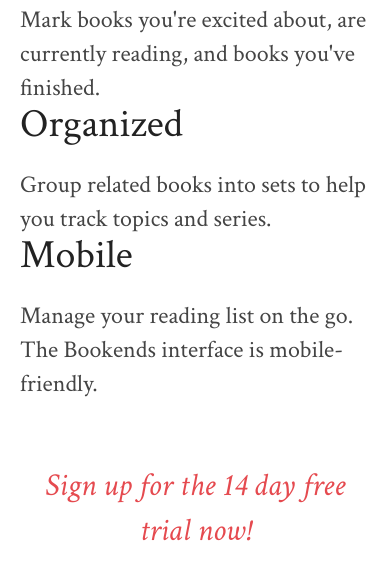
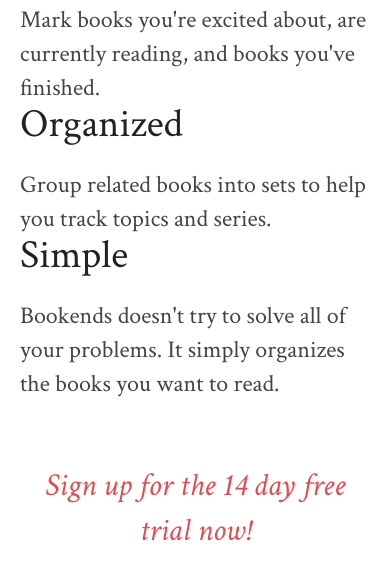
Before and after one commit to billjedi/bookends, a Flask app: page / in a window 390 px wide; the page is wider, and only the part inside the window is pictured. Shown: the part 761-1341 px from the top of that part. Run offline with Flask 2, Linux system fonts and the light colour scheme; parts of the project's set-up code (start-up, migrations or seed data) failed here and were passed over.

Commit message:
Change the 'mobile' feature to 'simple'

```diff
--- a/bookends/templates/home_index.html
+++ b/bookends/templates/home_index.html
@@ -38,8 +38,8 @@
         </div>
 
         <div class="grid-33">
-            <h2>Mobile</h2>
-            <p>Manage your reading list on the go. The Bookends interface is mobile-friendly.</p>
+            <h2>Simple</h2>
+            <p>Bookends doesn't try to solve all of your problems. It simply organizes the books you want to read.</p>
         </div>
     </div>
 
```
